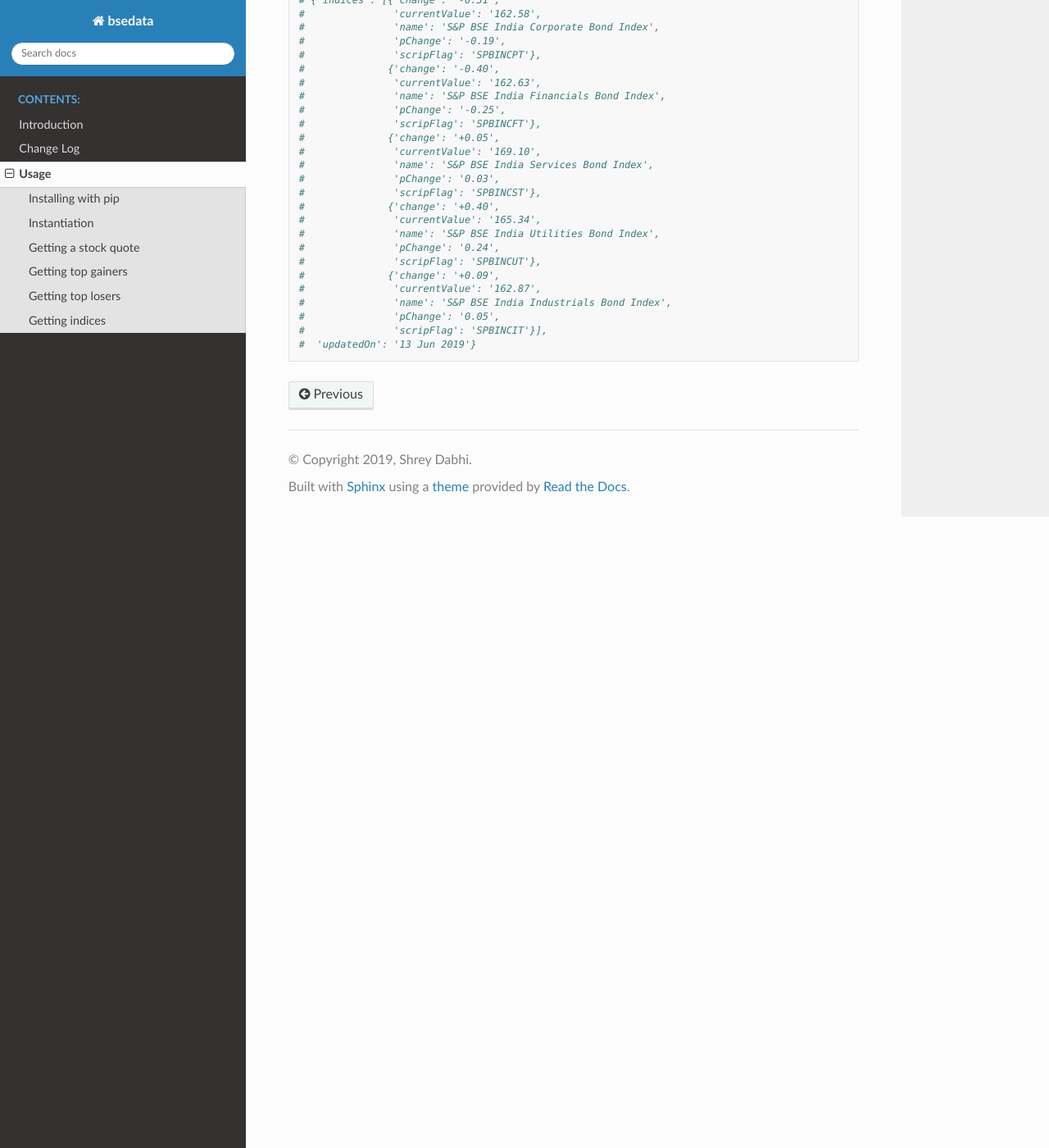
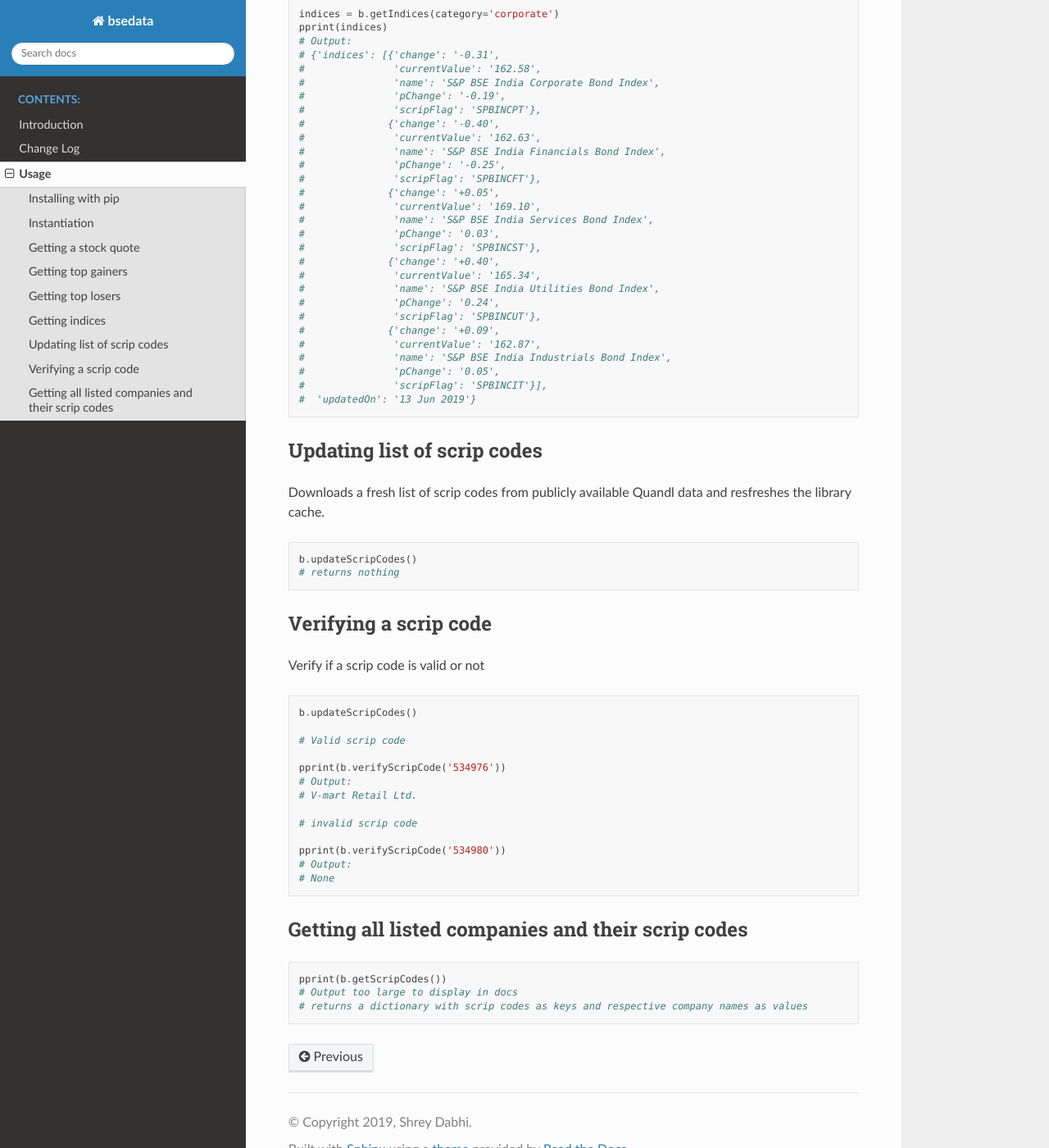
Before and after one commit to sdabhi23/bsedata, a Sphinx documentation site: the page built from docs/usage.rst, in a window 1280 px wide and 1400 px high, scrolled down 3384 px. Shown: the whole window at 82% size. Built offline with Sphinx 7.4.7 and the Read the Docs theme 2.0.0, drawn with Linux system fonts in a browser that asks for light colours; some of the changed text lies outside the part shown.

Commit message:
add documentation for new methods

```diff
--- a/docs/usage.rst
+++ b/docs/usage.rst
@@ -22,6 +22,9 @@ Instantiation
     print(b)
     # Output:
     # Driver Class for Bombay Stock Exchange (BSE)
+
+    # to execute "updateScripCodes" on instantiation
+    b = BSE(update_codes = True)
 
 Getting a stock quote
 ---------------------
@@ -42,6 +45,7 @@ This method returns all the publicly available data, you can pick the fields you
     #          '4': {'price': '0.00', 'quantity': '-'},
     #          '5': {'price': '0.00', 'quantity': '-'}},
     #  'change': '76.75',
+    #  'companyName': 'V-MART RETAIL LTD.',
     #  'currentValue': '2255.80',
     #  'dayHigh': '2270.00',
     #  'dayLow': '2185.10',
@@ -201,3 +205,45 @@ Getting indices
     #               'pChange': '0.05',
     #               'scripFlag': 'SPBINCIT'}],
     #  'updatedOn': '13 Jun 2019'}
+
+Updating list of scrip codes
+----------------------------
+
+Downloads a fresh list of scrip codes from publicly available Quandl data and resfreshes the library cache.
+
+
+
+.. code-block:: Python
+
+    b.updateScripCodes()
+    # returns nothing
+
+Verifying a scrip code
+----------------------
+
+Verify if a scrip code is valid or not
+
+.. code-block:: Python
+
+    b.updateScripCodes()
+
+    # Valid scrip code
+
+    pprint(b.verifyScripCode('534976'))
+    # Output:
+    # V-mart Retail Ltd.
+
+    # invalid scrip code
+
+    pprint(b.verifyScripCode('534980'))
+    # Output:
+    # None
+
+Getting all listed companies and their scrip codes
+--------------------------------------------------
+
+.. code-block:: Python
+
+    pprint(b.getScripCodes())
+    # Output too large to display in docs
+    # returns a dictionary with scrip codes as keys and respective company names as values
```
Also changed, not shown: other parts of docs/usage.rst (+1 -1 lines).
